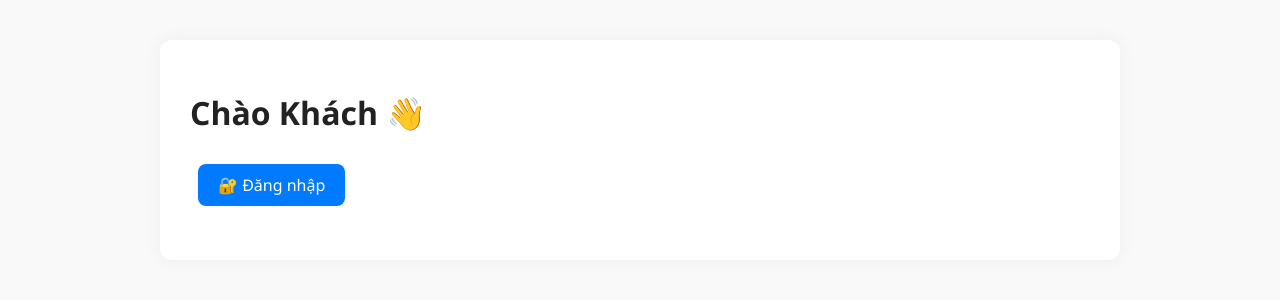
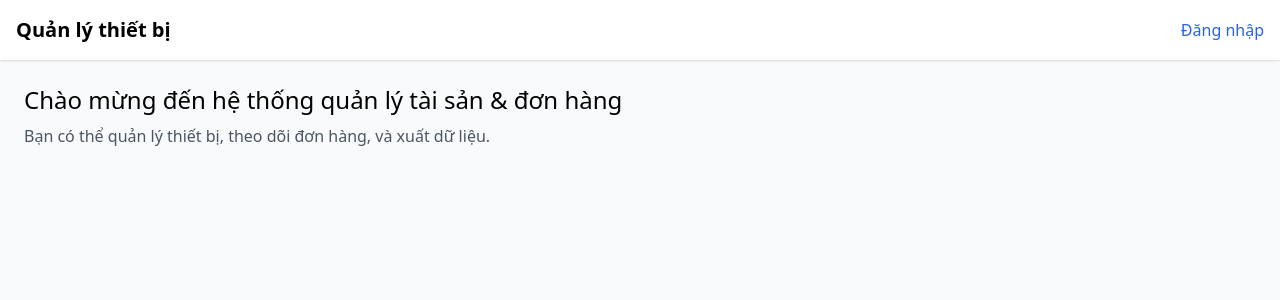
Before and after one commit to LeHungBOS/quanlytaisansukien, a FastAPI app: page / in a window 1280 px wide. Shown: the top 300 px of the page. Run offline with FastAPI, Linux system fonts and the light colour scheme; some libraries are stand-ins or nearby versions.

Commit message:
Update index.html

```diff
--- a/templates/index.html
+++ b/templates/index.html
@@ -1,75 +1,30 @@
 <!DOCTYPE html>
 <html lang="vi">
 <head>
-    <meta charset="UTF-8">
-    <title>Quản lý Tài sản & Đơn hàng</title>
-    <style>
-        body {
-            font-family: "Segoe UI", sans-serif;
-            margin: 40px;
-            background-color: #f9f9f9;
-            color: #333;
-        }
-        h1 {
-            color: #222;
-        }
-        .container {
-            max-width: 900px;
-            margin: auto;
-            background: white;
-            border-radius: 12px;
-            padding: 30px;
-            box-shadow: 0 0 20px rgba(0,0,0,0.05);
-        }
-        .btn {
-            display: inline-block;
-            margin: 8px;
-            padding: 10px 20px;
-            border-radius: 8px;
-            background-color: #007bff;
-            color: white;
-            text-decoration: none;
-            transition: 0.3s;
-        }
-        .btn:hover {
-            background-color: #0056b3;
-        }
-        .btn.logout {
-            background-color: #dc3545;
-        }
-        .btn.logout:hover {
-            background-color: #a71d2a;
-        }
-        .grid {
-            display: flex;
-            flex-wrap: wrap;
-            gap: 10px;
-        }
-    </style>
+  <meta charset="UTF-8">
+  <title>Trang chủ</title>
+  <script src="https://cdn.tailwindcss.com"></script>
 </head>
-<body>
-<div class="container">
-    <h1>Chào {{ request.session.get('username', 'Khách') }} 👋</h1>
+<body class="bg-gray-50">
+  <div class="p-4 shadow bg-white flex justify-between items-center">
+    <h1 class="text-xl font-bold">Quản lý thiết bị</h1>
+    <div class="space-x-4">
+      {% if user %}
+        <span>Xin chào, {{ user }}</span>
+        {% if role == 'admin' %}
+          <a href="/assets" class="text-blue-600 hover:underline">Quản lý thiết bị</a>
+          <a href="/orders" class="text-blue-600 hover:underline">Đơn hàng</a>
+        {% endif %}
+        <a href="/logout" class="text-red-600 hover:underline">Đăng xuất</a>
+      {% else %}
+        <a href="/login" class="text-blue-600 hover:underline">Đăng nhập</a>
+      {% endif %}
+    </div>
+  </div>
 
-    {% if request.session.get('user_id') %}
-        <p><strong>Vai trò:</strong> {{ request.session.get('role') }}</p>
-
-        <div class="grid">
-            <a href="/assets" class="btn">📦 Danh sách Tài sản</a>
-            {% if request.session.get('role') == 'admin' %}
-                <a href="/assets/add" class="btn">➕ Thêm Tài sản</a>
-            {% endif %}
-            <a href="/orders" class="btn">📑 Danh sách Đơn hàng</a>
-            {% if request.session.get('role') == 'admin' %}
-                <a href="/orders/add" class="btn">➕ Tạo Đơn hàng</a>
-            {% endif %}
-            <a href="/assets/export" class="btn">📥 Xuất CSV</a>
-            <a href="/logout" class="btn logout">🚪 Đăng xuất</a>
-        </div>
-
-    {% else %}
-        <p><a href="/login" class="btn">🔐 Đăng nhập</a></p>
-    {% endif %}
-</div>
+  <div class="p-6">
+    <h2 class="text-2xl">Chào mừng đến hệ thống quản lý tài sản & đơn hàng</h2>
+    <p class="mt-2 text-gray-600">Bạn có thể quản lý thiết bị, theo dõi đơn hàng, và xuất dữ liệu.</p>
+  </div>
 </body>
 </html>
```
